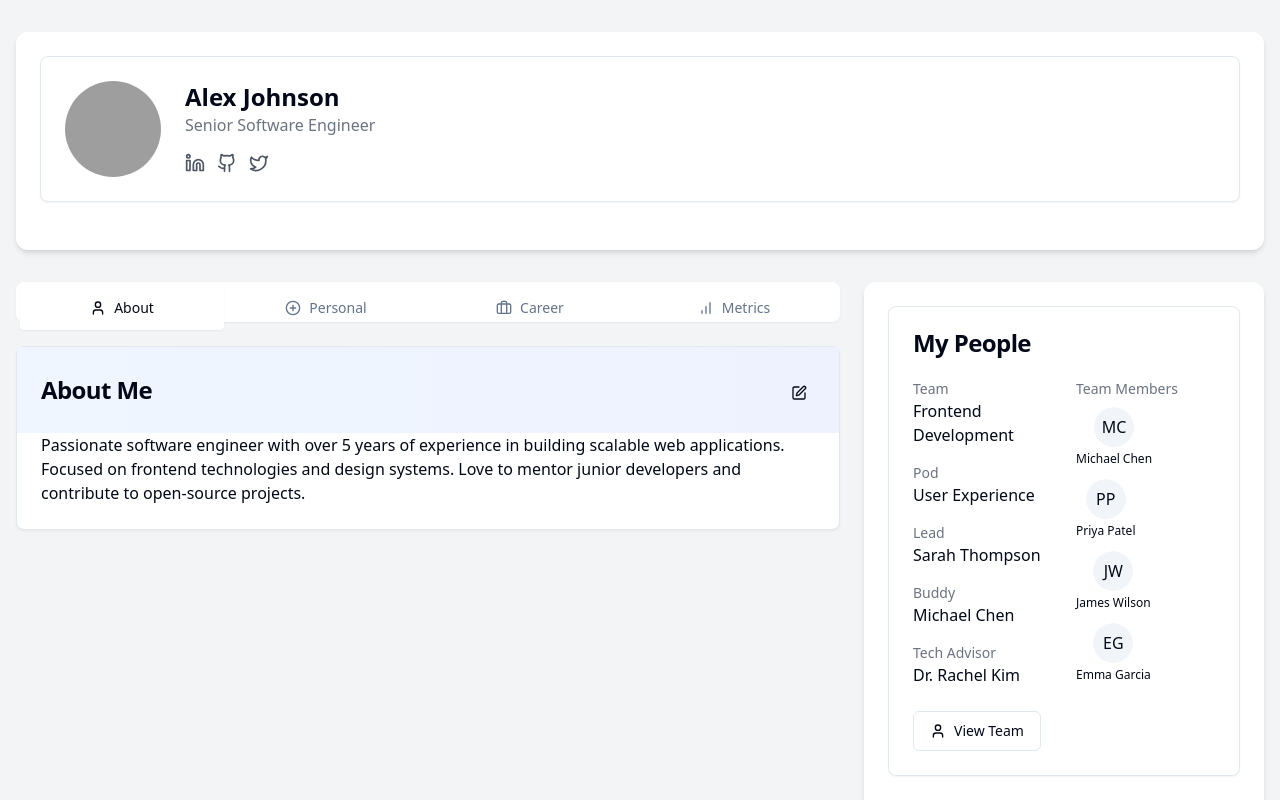
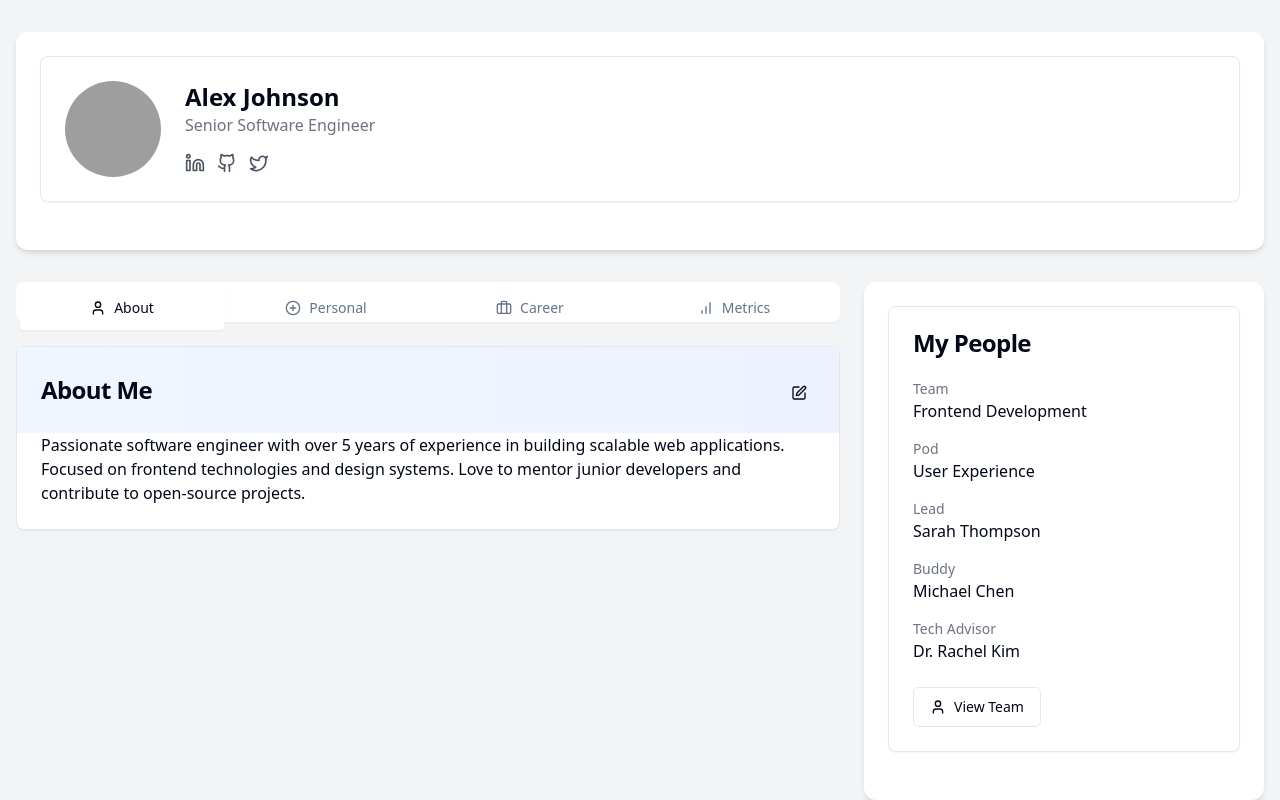
Before and after one commit to Striver-3110/employee-profile-spark, a React (Vite) app: page / in a window 1280 px wide. Shown: the top 800 px of the page. Built offline with nearby package versions, Linux system fonts and the light colour scheme; grey boxes are pictures that could not be loaded.

Commit message:
Remove Team Members component
Remove the Team Members component as its functionality is now handled by the "View Team" button within the MyPeople component.

```diff
--- a/src/components/MyPeople.tsx
+++ b/src/components/MyPeople.tsx
@@ -62,7 +62,6 @@ const MyPeople: React.FC<MyPeopleProps> = ({
         <CardTitle>My People</CardTitle>
       </CardHeader>
       <CardContent>
-        <div className="grid grid-cols-1 md:grid-cols-2 gap-6">
         <div className="space-y-4">
           <div>
             <h3 className="text-sm text-gray-500">Team</h3>
@@ -98,29 +97,6 @@ const MyPeople: React.FC<MyPeopleProps> = ({
           </div>
         </div>
 
-          <div>
-            <h3 className="text-sm text-gray-500 mb-2">Team Members</h3>
-            <div className="flex flex-wrap gap-3">
-              {teamMembers.slice(0, 6).map((member, index) => (
-                <div key={index} className="flex flex-col items-center">
-                  <Avatar className="mb-1">
-                    <AvatarFallback>{getInitials(member)}</AvatarFallback>
-                  </Avatar>
-                  <span className="text-xs text-center">{member}</span>
-                </div>
-              ))}
-              {teamMembers.length > 6 && (
-                <div className="flex flex-col items-center">
-                  <Avatar className="mb-1 bg-gray-200">
-                    <AvatarFallback>+{teamMembers.length - 6}</AvatarFallback>
-                  </Avatar>
-                  <span className="text-xs text-center">More</span>
-                </div>
-              )}
-            </div>
-          </div>
-        </div>
-
         {/* Team Members Modal */}
         <Dialog open={showTeamModal} onOpenChange={setShowTeamModal}>
           <DialogContent className="max-w-lg">
```
Lines whose indentation alone changed are shown as unchanged.
